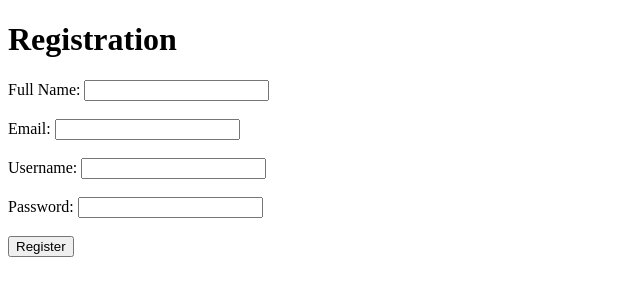
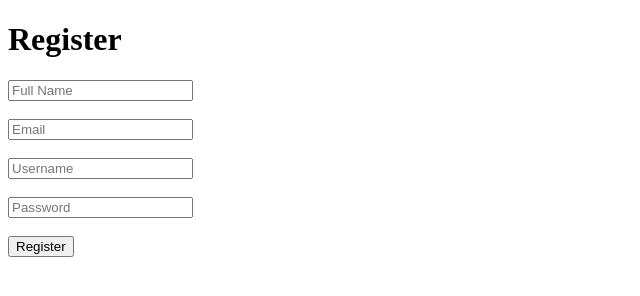
Before and after one commit to Neelamjaahnavi/Library, a plain HTML site: page register.html in a window 1280 px wide. Shown: the whole page, without its empty margins (0-640 px from the left). Drawn offline with Linux system fonts and the light colour scheme.

Commit message:
register.html

```diff
--- a/register.html
+++ b/register.html
@@ -2,23 +2,18 @@
 <html>
 <head>
   <title>Register - Online Book Store</title>
+  <link rel="stylesheet" href="register.css">
 </head>
 <body>
-  <h1>Registration</h1>
-  <form>
-    <label for="fullname">Full Name:</label>
-    <input type="text" id="fullname" name="fullname"><br><br>
-
-    <label for="email">Email:</label>
-    <input type="email" id="email" name="email"><br><br>
-
-    <label for="username">Username:</label>
-    <input type="text" id="username" name="username"><br><br>
-
-    <label for="password">Password:</label>
-    <input type="password" id="password" name="password"><br><br>
-
-    <button type="submit">Register</button>
-  </form>
+  <div class="register-box">
+    <h1>Register</h1>
+    <form action="index.html">
+      <input type="text" placeholder="Full Name" required><br><br>
+      <input type="email" placeholder="Email" required><br><br>
+      <input type="text" placeholder="Username" required><br><br>
+      <input type="password" placeholder="Password" required><br><br>
+      <button type="submit">Register</button>
+    </form>
+  </div>
 </body>
 </html>
```
